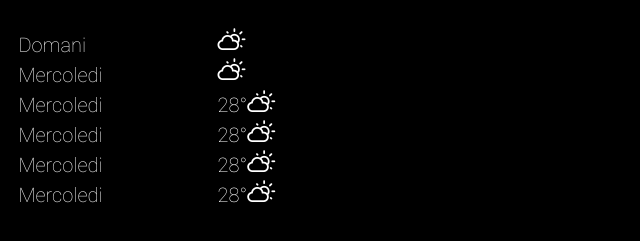
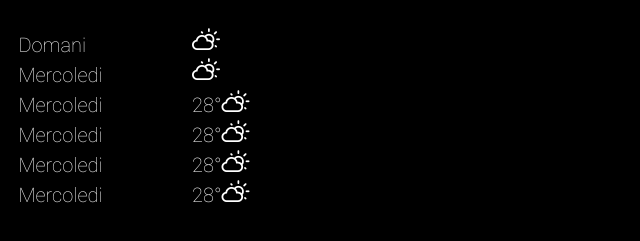
Before and after one commit to EdoAle/Mirror, a plain HTML site: page index.html in a window 1280 px wide. Shown: the part 111-352 px from the top of the page, without its empty margins (0-640 px from the left). Drawn offline with Linux system fonts and the light colour scheme; no server answers.

Commit message:
position

```diff
--- a/default.css
+++ b/default.css
@@ -79,7 +79,7 @@ body{
   color: white;
   text-align: right;
   position:fixed;
-  left: 17%;
+  left: 15%;
 }
 
 .data-weather-min{
```
